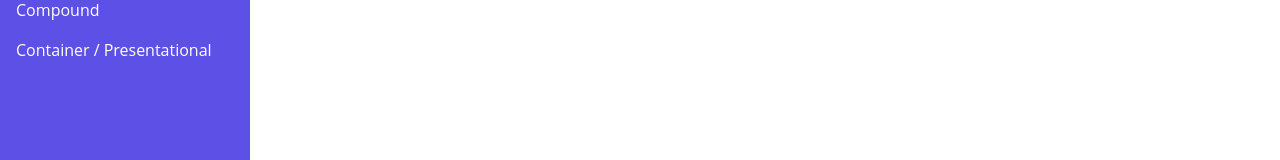
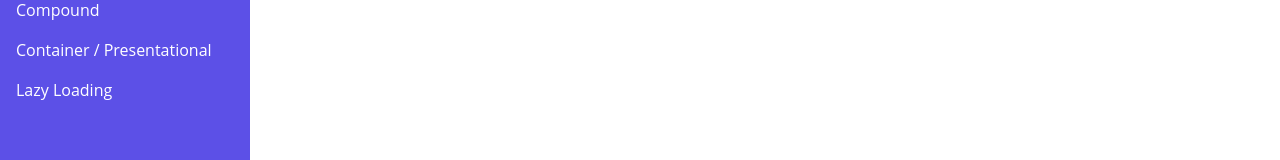
Before and after one commit to alaa-m1/react-advanced-patterns, a React (Create React App) app: page / in a window 1280 px wide. Shown: the part 262-422 px from the top of the page. Built offline with nearby package versions, Linux system fonts and the light colour scheme; a web font is replaced by a local one.

Commit message:
Add Lazy Loading pattern

```diff
--- /dev/null
+++ b/src/pages/AdvancedPatterns/components/patterns/LazyLoading.tsx
@@ -0,0 +1,33 @@
+import { Box, Typography } from "@mui/material";
+import { CodeSection, ExternalLink } from "shared";
+
+/**
+ * You can review Higher Order Component Pattern example in the following repository and App
+ * https://phoenix-ecommerce.netlify.app/modern-collection
+ * https://github.com/alaa-m1/ecommerce-website-react-reactquery-redux/tree/master/src/shared/HOC
+ */
+
+export const LazyLoading = () => {
+  return (
+    <Box>
+      <Typography variant="h2" mb={1} sx={{ textAlign: "center" }}>
+      Lazy Loading
+      </Typography>
+      <Typography color="primary.light" className="code-info">
+        {`* lazy Loading Pattern allows to load parts of the application on-demand. So, the resource initialization or loading is delayed until they are needed. Which will help in improving performance and reducing initial loading time.`}
+      </Typography>
+      <CodeSection>
+        {`const LazyComponent = React.lazy(() => import("./LazyLoadedComponent"));
+
+        const Home = () => {
+          return (
+            <React.Suspense fallback={<LoadingSpinner />}>
+              <LazyComponent />
+            </React.Suspense>
+          );
+        };
+        `}
+      </CodeSection>
+    </Box>
+  );
+};
--- a/src/pages/AdvancedPatterns/components/patterns/index.ts
+++ b/src/pages/AdvancedPatterns/components/patterns/index.ts
@@ -4,3 +4,4 @@ export * from "./RenderProps";
 export * from "./Proxy";
 export * from "./Compound";
 export * from "./ContainerPresentational";
+export * from "./LazyLoading";
--- a/src/pages/AdvancedPatterns/hooks/usePatternPicker.tsx
+++ b/src/pages/AdvancedPatterns/hooks/usePatternPicker.tsx
@@ -5,7 +5,8 @@ import {
   ProxyPattern,
   RenderProps,
   CompoundPattern,
-  ContainerPresentational
+  ContainerPresentational,
+  LazyLoading
 } from "../components/patterns";
 import _ from "lodash";
 
@@ -16,6 +17,7 @@ const patterns: { [name: string]: React.ReactNode } = {
   proxy: <ProxyPattern />,
   compound: <CompoundPattern />,
   container_presentational: <ContainerPresentational />,
+  lazy_loading: <LazyLoading />,
 };
 
 export const usePatternPicker = () => {
--- a/src/shared/constants/linksDetails.ts
+++ b/src/shared/constants/linksDetails.ts
@@ -11,4 +11,5 @@ export const linksDetails: Array<LinkInfo> = [
     { label: "Proxy", path: "proxy" },
     { label: "Compound", path: "compound" },
     { label: "Container / Presentational", path: "container_presentational" },
+    { label: "Lazy Loading", path: "lazy_loading" },
   ];
```
